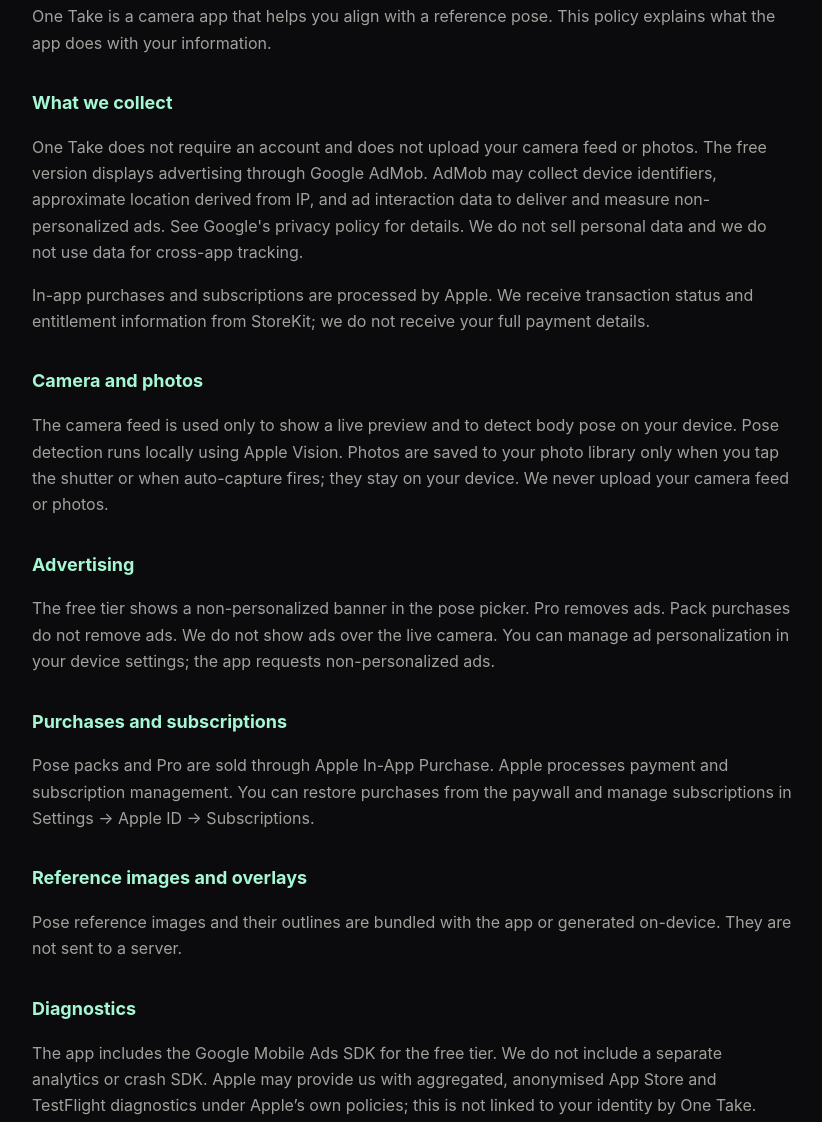
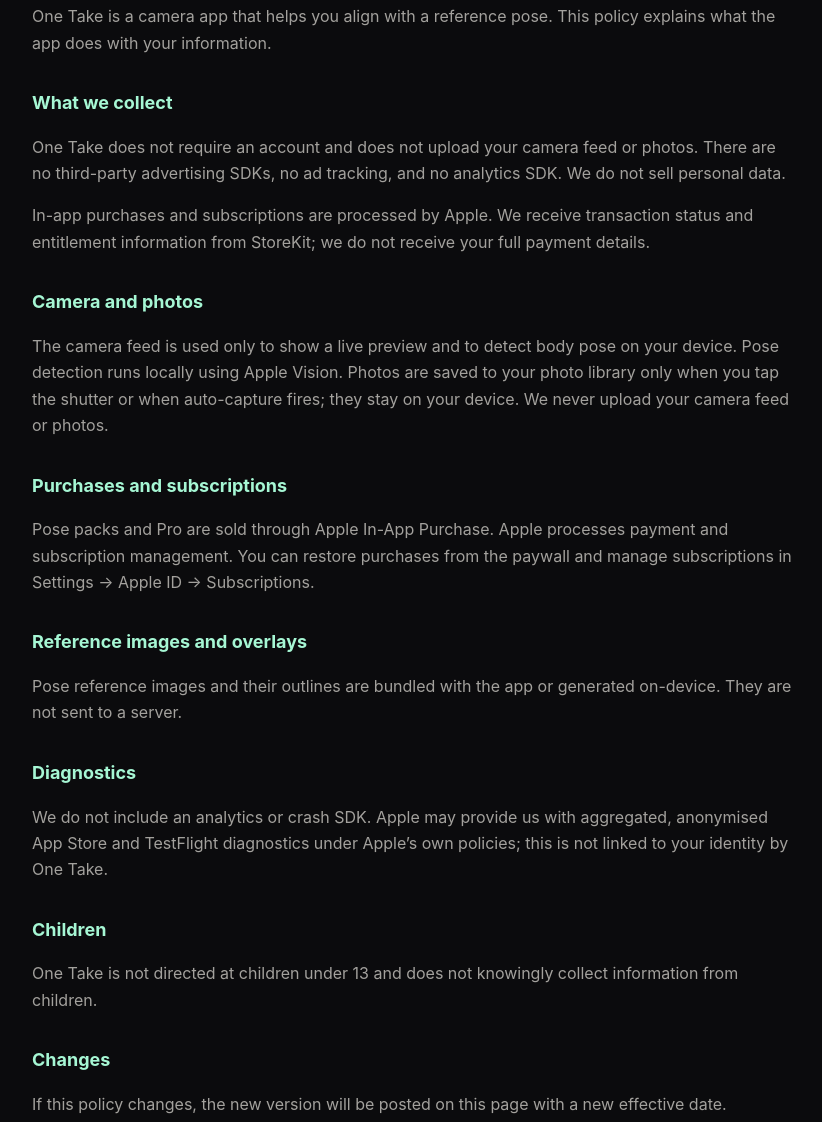
Before and after one commit to yumizhi-opc/onetake-site, a plain HTML site: page privacy/index.html in a window 1280 px wide. Shown: the part 197-1319 px from the top of the page, without its empty margins (228-1050 px from the left). Drawn offline with Linux system fonts and the light colour scheme.

Commit message:
Privacy: no ads

```diff
--- a/privacy/index.html
+++ b/privacy/index.html
@@ -17,18 +17,16 @@ p,li{color:var(--muted)}a{color:var(--mint)}.date{font-size:13px;color:var(--mut
 <p class="date">Effective 1 November 2026</p>
 <p>One Take is a camera app that helps you align with a reference pose. This policy explains what the app does with your information.</p>
 <h2>What we collect</h2>
-<p>One Take does not require an account and does not upload your camera feed or photos. The free version displays advertising through Google AdMob. AdMob may collect device identifiers, approximate location derived from IP, and ad interaction data to deliver and measure non-personalized ads. See Google's privacy policy for details. We do not sell personal data and we do not use data for cross-app tracking.</p>
+<p>One Take does not require an account and does not upload your camera feed or photos. There are no third-party advertising SDKs, no ad tracking, and no analytics SDK. We do not sell personal data.</p>
 <p>In-app purchases and subscriptions are processed by Apple. We receive transaction status and entitlement information from StoreKit; we do not receive your full payment details.</p>
 <h2>Camera and photos</h2>
 <p>The camera feed is used only to show a live preview and to detect body pose on your device. Pose detection runs locally using Apple Vision. Photos are saved to your photo library only when you tap the shutter or when auto-capture fires; they stay on your device. We never upload your camera feed or photos.</p>
-<h2>Advertising</h2>
-<p>The free tier shows a non-personalized banner in the pose picker. Pro removes ads. Pack purchases do not remove ads. We do not show ads over the live camera. You can manage ad personalization in your device settings; the app requests non-personalized ads.</p>
 <h2>Purchases and subscriptions</h2>
 <p>Pose packs and Pro are sold through Apple In-App Purchase. Apple processes payment and subscription management. You can restore purchases from the paywall and manage subscriptions in Settings → Apple ID → Subscriptions.</p>
 <h2>Reference images and overlays</h2>
 <p>Pose reference images and their outlines are bundled with the app or generated on-device. They are not sent to a server.</p>
 <h2>Diagnostics</h2>
-<p>The app includes the Google Mobile Ads SDK for the free tier. We do not include a separate analytics or crash SDK. Apple may provide us with aggregated, anonymised App Store and TestFlight diagnostics under Apple’s own policies; this is not linked to your identity by One Take.</p>
+<p>We do not include an analytics or crash SDK. Apple may provide us with aggregated, anonymised App Store and TestFlight diagnostics under Apple’s own policies; this is not linked to your identity by One Take.</p>
 <h2>Children</h2>
 <p>One Take is not directed at children under 13 and does not knowingly collect information from children.</p>
 <h2>Changes</h2>
```
